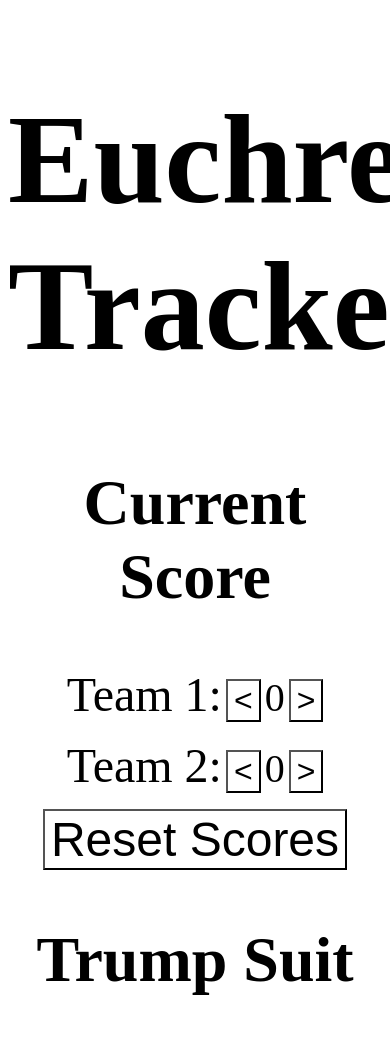
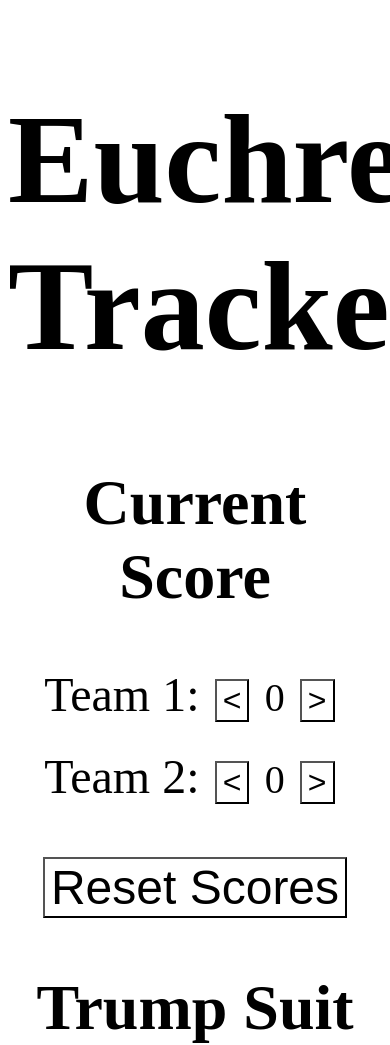
Before and after one commit to Patward22/euchre-counter, a website: page index.html in a window 390 px wide. Shown: the top 1045 px of the page. Drawn offline with Linux system fonts and the light colour scheme.

Commit message:
BottonPlacementChanges

```diff
--- a/index.html
+++ b/index.html
@@ -203,12 +203,18 @@
         color: black;
         background-color: white;
         font-size: xx-large;
+        margin-left: 3%;
+        margin-right:3%;
+        margin-top: 3%;
+        margin-bottom: 3%;
       }
       .normaltext{
         font-size: 300%;
       }
       .reset-button{
         font-size: 300%;
+        margin-top: 7%;
+        margin-bottom: 0%;
       }
       #trump-suit{
         height: 160px;
```
